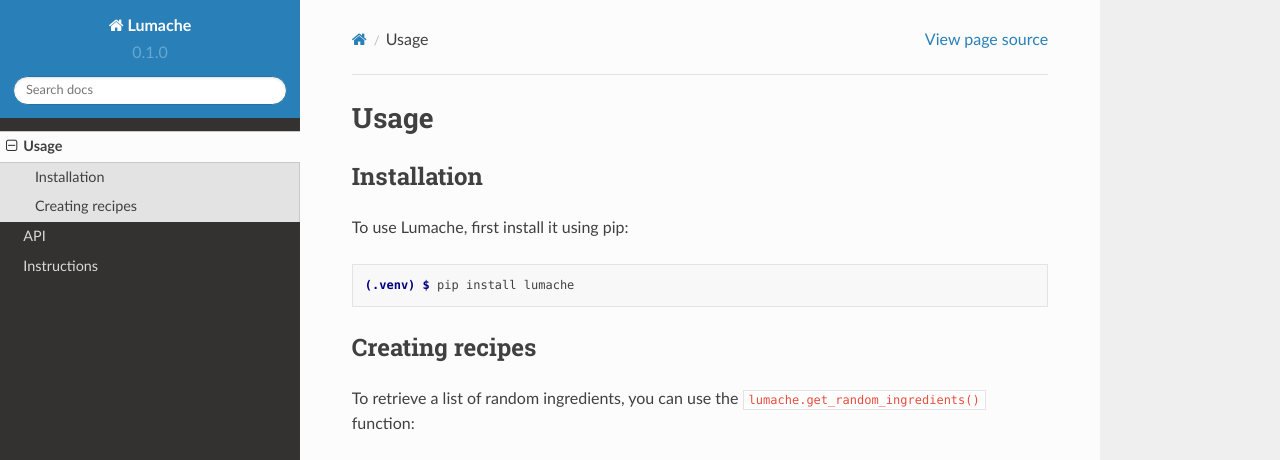
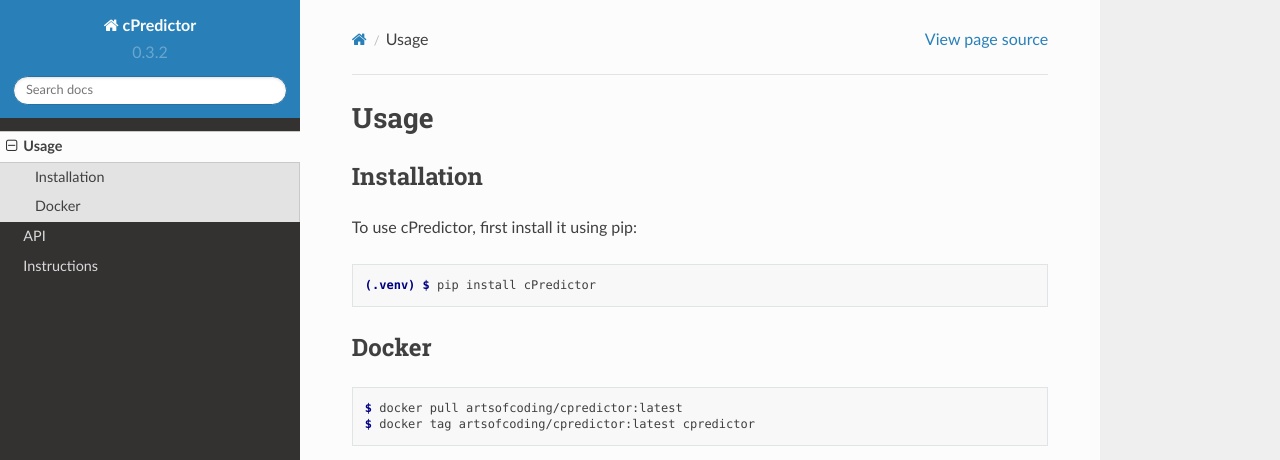
Before and after one commit to Arts-of-coding/cma, a Sphinx documentation site: the page built from docs/source/usage.rst, in a window 1280 px wide and 1095 px high. Shown: the top 460 px of the window. Built offline with Sphinx 7.4.7 and the Read the Docs theme 2.0.0, drawn with Linux system fonts in a browser that asks for light colours; some of the changed text lies outside the part shown; grey boxes are pictures that could not be loaded.

```diff
--- a/docs/source/api.rst
+++ b/docs/source/api.rst
@@ -4,4 +4,4 @@ API
 .. autosummary::
    :toctree: generated
 
-   lumache
+   cPredictor
--- a/docs/source/conf.py
+++ b/docs/source/conf.py
@@ -2,12 +2,12 @@
 
 # -- Project information
 
-project = 'Lumache'
-copyright = '2021, Graziella'
-author = 'Graziella'
+project = 'cPredictor'
+copyright = '2021, Arts-of-coding'
+author = 'Arts-of-coding (J. Arts)'
 
-release = '0.1'
-version = '0.1.0'
+release = '0.3.2'
+version = '0.3.2'
 
 # -- General configuration
 
--- a/docs/source/usage.rst
+++ b/docs/source/usage.rst
@@ -6,28 +6,16 @@ Usage
 Installation
 ------------
 
-To use Lumache, first install it using pip:
+To use cPredictor, first install it using pip:
 
 .. code-block:: console
 
-   (.venv) $ pip install lumache
+   (.venv) $ pip install cPredictor
 
-Creating recipes
+Docker
 ----------------
 
-To retrieve a list of random ingredients,
-you can use the ``lumache.get_random_ingredients()`` function:
+.. code-block:: console
 
-.. autofunction:: lumache.get_random_ingredients
-
-The ``kind`` parameter should be either ``"meat"``, ``"fish"``,
-or ``"veggies"``. Otherwise, :py:func:`lumache.get_random_ingredients`
-will raise an exception.
-
-.. autoexception:: lumache.InvalidKindError
-
-For example:
-
->>> import lumache
->>> lumache.get_random_ingredients()
-['shells', 'gorgonzola', 'parsley']
+   $ docker pull artsofcoding/cpredictor:latest
+   $ docker tag artsofcoding/cpredictor:latest cpredictor
```
Also changed, not shown: docs/source/index.rst (+4 -11 lines).
